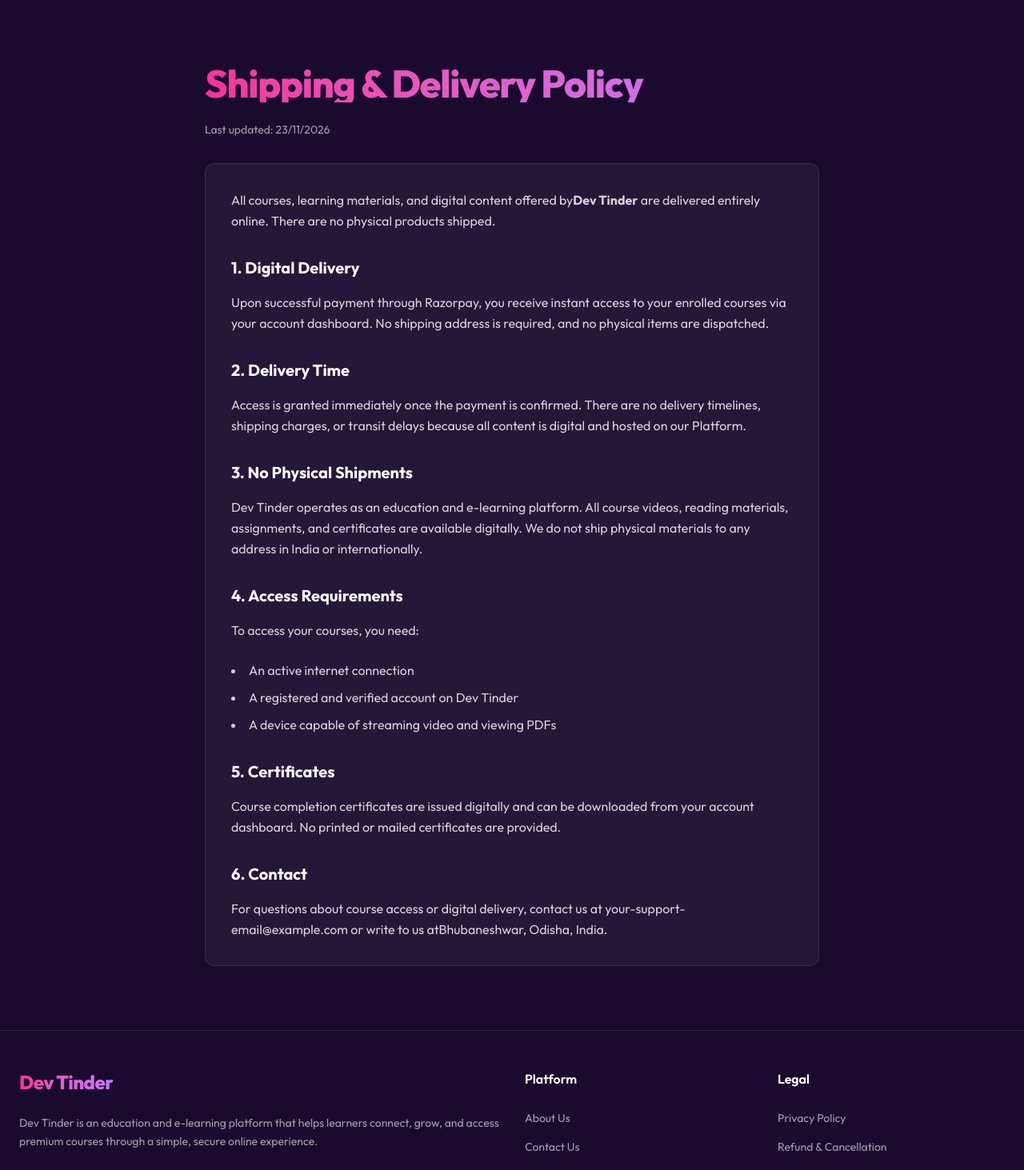
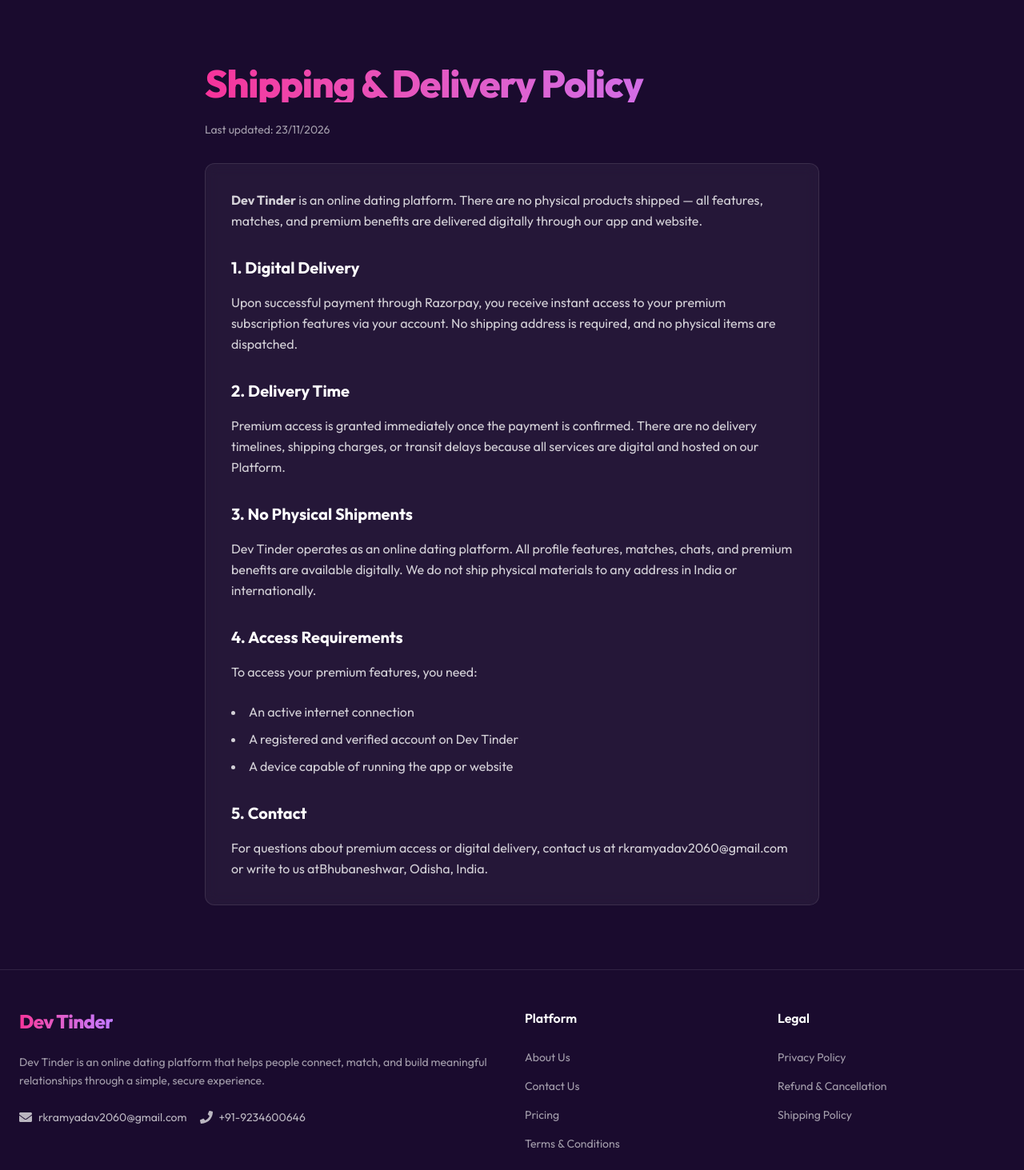
Before and after one commit to ramyadav09/My-First-MERN-Project, a React (Vite) app in the folder frontend/: page /shipping-policy in a window 1280 px wide. Shown: the top 1463 px of the page at 80% size. Built offline with nearby package versions, Linux system fonts and the light colour scheme.

Commit message:
refactor: update platform description and features to reflect transition from education to dating service

```diff
--- a/frontend/src/components/layout/Footer.jsx
+++ b/frontend/src/components/layout/Footer.jsx
@@ -34,9 +34,9 @@ export default function Footer() {
               </h1>
             </Link>
             <p className="text-white/60 text-sm leading-relaxed mb-6">
-              {BRAND_NAME} is an education and e-learning platform that helps
-              learners connect, grow, and access premium courses through a
-              simple, secure online experience.
+              {BRAND_NAME} is an online dating platform that helps people
+              connect, match, and build meaningful relationships through a
+              simple, secure experience.
             </p>
             <div className="flex gap-4">
               <a
--- a/frontend/src/pages/Contact.jsx
+++ b/frontend/src/pages/Contact.jsx
@@ -16,7 +16,7 @@ export default function Contact() {
             Contact Us
           </h1>
           <p className="text-white/60 text-lg leading-relaxed">
-            Have questions about {BRAND_NAME}, our courses, or your account?
+            Have questions about {BRAND_NAME}, your matches, or your account?
             Reach out to us and we will get back to you as soon as possible.
           </p>
         </div>
--- a/frontend/src/pages/ShippingPolicy.jsx
+++ b/frontend/src/pages/ShippingPolicy.jsx
@@ -16,55 +16,50 @@ export default function ShippingPolicy() {
           </p>
           <div className="bg-white/5 border border-white/10 rounded-xl p-8 backdrop-blur-sm leading-relaxed text-white/80">
             <p className="mb-6">
-              All courses, learning materials, and digital content offered by
-              <strong>{BRAND_NAME}</strong> are delivered entirely online.
-              There are no physical products shipped.
+              <strong>{BRAND_NAME}</strong> is an online dating platform.
+              There are no physical products shipped — all features, matches,
+              and premium benefits are delivered digitally through our app and
+              website.
             </p>
 
             <h2 className="text-xl font-bold mt-8 mb-4 text-white">1. Digital Delivery</h2>
             <p className="mb-6">
               Upon successful payment through Razorpay, you receive instant
-              access to your enrolled courses via your account dashboard. No
-              shipping address is required, and no physical items are
+              access to your premium subscription features via your account.
+              No shipping address is required, and no physical items are
               dispatched.
             </p>
 
             <h2 className="text-xl font-bold mt-8 mb-4 text-white">2. Delivery Time</h2>
             <p className="mb-6">
-              Access is granted immediately once the payment is confirmed.
-              There are no delivery timelines, shipping charges, or transit
-              delays because all content is digital and hosted on our Platform.
+              Premium access is granted immediately once the payment is
+              confirmed. There are no delivery timelines, shipping charges, or
+              transit delays because all services are digital and hosted on
+              our Platform.
             </p>
 
             <h2 className="text-xl font-bold mt-8 mb-4 text-white">3. No Physical Shipments</h2>
             <p className="mb-6">
-              {BRAND_NAME} operates as an education and e-learning platform.
-              All course videos, reading materials, assignments, and
-              certificates are available digitally. We do not ship physical
-              materials to any address in India or internationally.
+              {BRAND_NAME} operates as an online dating platform. All profile
+              features, matches, chats, and premium benefits are available
+              digitally. We do not ship physical materials to any address in
+              India or internationally.
             </p>
 
             <h2 className="text-xl font-bold mt-8 mb-4 text-white">4. Access Requirements</h2>
             <p className="mb-6">
-              To access your courses, you need:
+              To access your premium features, you need:
             </p>
             <ul className="list-disc list-inside mb-6 space-y-2 text-white/80">
               <li>An active internet connection</li>
               <li>A registered and verified account on {BRAND_NAME}</li>
-              <li>A device capable of streaming video and viewing PDFs</li>
+              <li>A device capable of running the app or website</li>
             </ul>
 
-            <h2 className="text-xl font-bold mt-8 mb-4 text-white">5. Certificates</h2>
-            <p className="mb-6">
-              Course completion certificates are issued digitally and can be
-              downloaded from your account dashboard. No printed or mailed
-              certificates are provided.
-            </p>
-
-            <h2 className="text-xl font-bold mt-8 mb-4 text-white">6. Contact</h2>
+            <h2 className="text-xl font-bold mt-8 mb-4 text-white">5. Contact</h2>
             <p className="mb-0">
-              For questions about course access or digital delivery, contact
-              us at your-support-email@example.com or write to us at
+              For questions about premium access or digital delivery, contact
+              us at rkramyadav2060@gmail.com or write to us at
               {ADDRESS}.
             </p>
           </div>
--- a/frontend/src/pages/Terms.jsx
+++ b/frontend/src/pages/Terms.jsx
@@ -18,15 +18,15 @@ export default function Terms() {
           <div className="bg-white/5 border border-white/10 rounded-xl p-8 backdrop-blur-sm leading-relaxed text-white/80">
             <p className="mb-6">
               These Terms and Conditions ("Terms") govern your use of
-              <strong>{BRAND_NAME}</strong> (the "Platform"), an education and
-              e-learning platform operated by <strong>{OWNER_NAME}</strong>,
-              located at <strong>{ADDRESS}</strong>. By accessing or using the
-              Platform, you agree to be bound by these Terms.
+              <strong>{BRAND_NAME}</strong> (the "Platform"), an online dating
+              platform operated by <strong>{OWNER_NAME}</strong>, located at
+              <strong>{ADDRESS}</strong>. By accessing or using the Platform,
+              you agree to be bound by these Terms.
             </p>
 
             <h2 className="text-xl font-bold mt-8 mb-4 text-white">1. Acceptance of Terms</h2>
             <p className="mb-6">
-              By creating an account, enrolling in a course, or making a
+              By creating an account, matching with other users, or making a
               payment on the Platform, you agree to these Terms and our
               Privacy Policy. If you do not agree, you may not use the
               Platform.
@@ -34,28 +34,27 @@ export default function Terms() {
 
             <h2 className="text-xl font-bold mt-8 mb-4 text-white">2. Account Usage</h2>
             <p className="mb-6">
-              You must provide accurate and complete information when
-              registering. You are responsible for maintaining the
-              confidentiality of your account credentials and for all
-              activities that occur under your account. You must be at least
-              18 years of age to use the Platform.
+              You must be at least 18 years of age to use the Platform. You
+              must provide accurate and complete information when registering.
+              You are responsible for maintaining the confidentiality of your
+              account credentials and for all activities that occur under your
+              account.
             </p>
 
-            <h2 className="text-xl font-bold mt-8 mb-4 text-white">3. Intellectual Property</h2>
+            <h2 className="text-xl font-bold mt-8 mb-4 text-white">3. Profile and Content</h2>
             <p className="mb-6">
-              All course content, videos, text, images, logos, and materials
-              on the Platform are owned by {BRAND_NAME} or its licensors and
-              are protected by copyright and intellectual property laws. You
-              may access content for personal, non-commercial learning only.
-              You may not copy, distribute, or modify any content without
-              express written permission.
+              You own the content you post on your profile. By posting content
+              on the Platform, you grant {BRAND_NAME} a license to use, host,
+              store, and display that content for the purpose of operating the
+              dating service. You may not post false, misleading, or harmful
+              content, or impersonate another person.
             </p>
 
             <h2 className="text-xl font-bold mt-8 mb-4 text-white">4. Payments via Razorpay</h2>
             <p className="mb-6">
-              All course and subscription payments are processed securely
-              through Razorpay, a PCI DSS-compliant payment gateway. By making
-              a payment, you authorize Razorpay to process your transaction in
+              All premium subscription payments are processed securely through
+              Razorpay, a PCI DSS-compliant payment gateway. By making a
+              payment, you authorize Razorpay to process your transaction in
               Indian Rupees (₹). {BRAND_NAME} does not store your full payment
               card details; all payment data is handled directly by Razorpay.
             </p>
@@ -65,8 +64,9 @@ export default function Terms() {
               The Platform and all content are provided "as is" without
               warranties of any kind. {BRAND_NAME} and {OWNER_NAME} are not
               liable for any indirect, incidental, or consequential damages
-              arising from your use of the Platform, including loss of data,
-              downtime, or inability to access courses.
+              arising from your use of the Platform, including interactions
+              with other users, loss of data, downtime, or inability to access
+              the service.
             </p>
 
             <h2 className="text-xl font-bold mt-8 mb-4 text-white">6. Governing Law</h2>
@@ -87,7 +87,7 @@ export default function Terms() {
             <h2 className="text-xl font-bold mt-8 mb-4 text-white">8. Contact</h2>
             <p className="mb-0">
               If you have questions about these Terms, please contact us at
-              your-support-email@example.com.
+              rkramyadav2060@gmail.com.
             </p>
           </div>
         </div>
```
Also changed, not shown: frontend/src/pages/About.jsx (+15 -15 lines), frontend/src/pages/Pricing.jsx (+7 -7 lines), frontend/src/pages/Privacy.jsx (+10 -7 lines), frontend/src/pages/RefundPolicy.jsx (+13 -12 lines).
